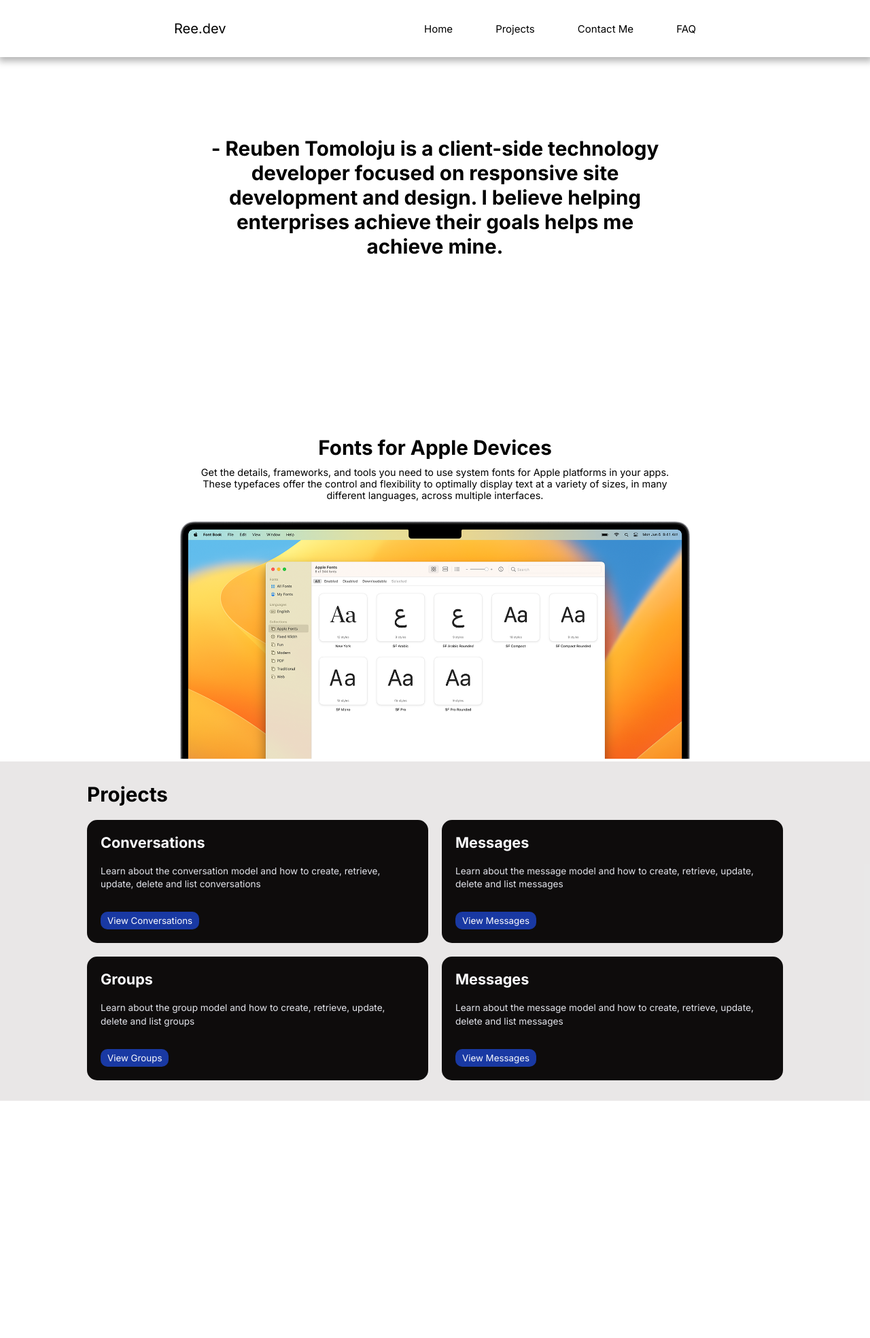
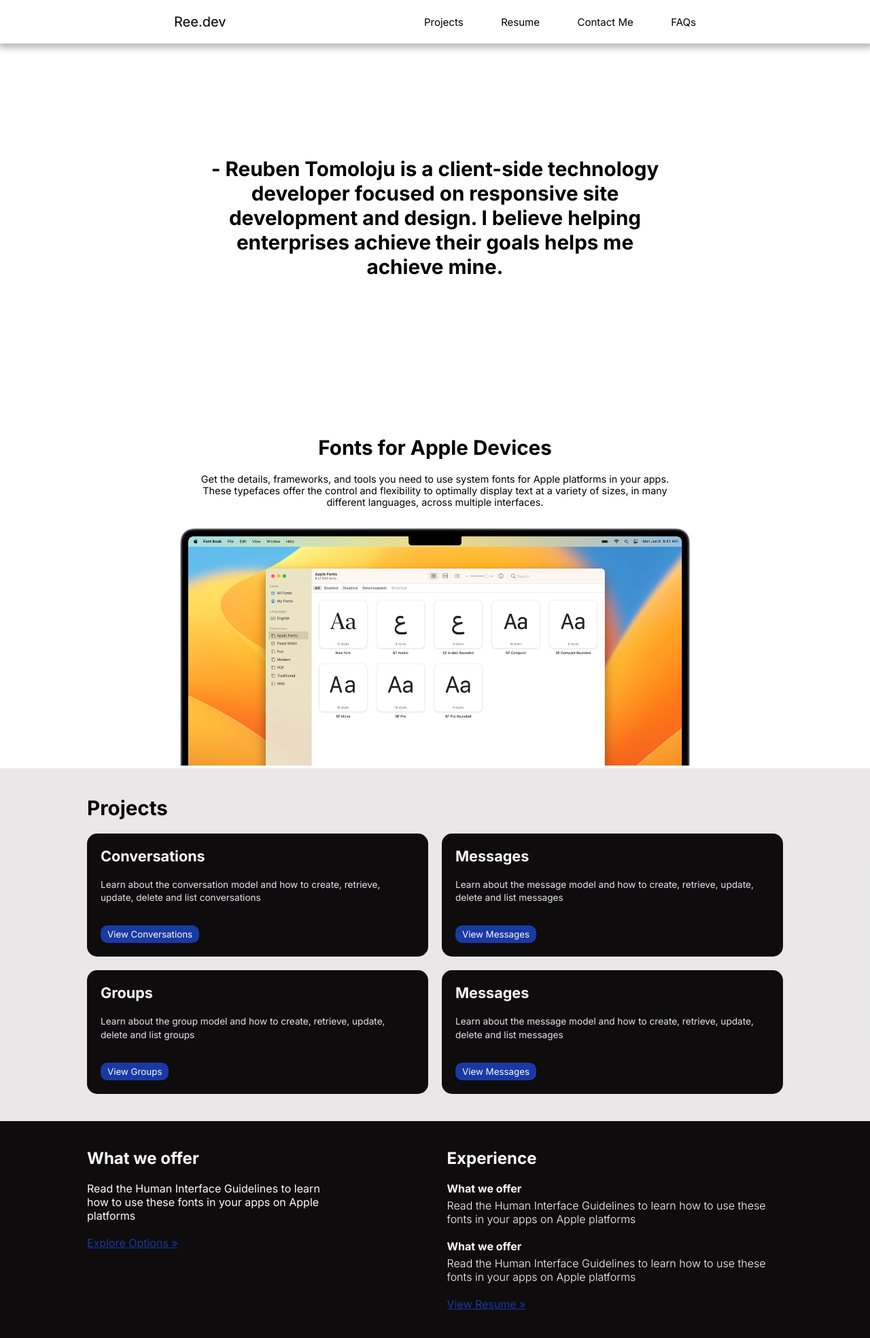
Before and after one commit to Rubylenshy/plug-ins, a plain HTML site: page portfolio-website/index.html in a window 1280 px wide. Shown: the whole page at 68% size. Before the commit the page ends 1619 px from the top, so only its background shows below. Drawn offline with Linux system fonts and the light colour scheme.

Commit message:
experience and tools section added

```diff
--- a/components-with-mouse-event/cards.json
+++ b/components-with-mouse-event/cards.json
@@ -1,16 +1,16 @@
 [
     {
-        "url": "assets/images/conversations.svg",
+        "url": "",
         "heading": "Conversations",
         "paragragh": "Learn about the conversation model and how to create, retrieve, update, delete and list conversations"
     },
     {
-        "url": "assets/images/mail.svg",
+        "url": "",
         "heading": "Messages",
         "paragragh": "Learn about the message model and how to create, retrieve, update, delete and list messages"
     },
     {
-        "url": "assets/images/people.svg",
+        "url": "",
         "heading": "Groups",
         "paragragh": "Learn about the group model and how to create, retrieve, update, delete and list groups"
     }
--- a/portfolio-website/assets/css/_variables.scss
+++ b/portfolio-website/assets/css/_variables.scss
@@ -26,10 +26,14 @@ $gray: rgb(227, 228, 235);
 $white: rgb(251, 251, 253);
 $mid-blue: rgb(25, 57, 163);
 $black: rgb(14, 12, 12);
+$pale-blue: rgb(107, 155, 252);
 $rr: rgb(80, 247, 130);
 
 h1{
     font-size: $fs-800;
+}
+h1, h2{
+    margin-bottom: 20px;
 }
 
 @media (min-width: 600px) {
--- a/portfolio-website/assets/css/style.scss
+++ b/portfolio-website/assets/css/style.scss
@@ -9,10 +9,14 @@
     justify-content: space-between;
     align-items: center;
     width: 100%;
-    padding: 30px 30px;
+    padding: 20px 30px;
     box-shadow: 1px 3px 10px 3px rgba($color: #000, $alpha: 0.3);
     font-size: $fs-700;
 }
+@mixin ouline-blue($w: 2px){
+    outline: $w solid $pale-blue;
+}
+
 
 .desktop-nav{
     display: none;
@@ -64,7 +68,7 @@
     }
 }
 .navigation-menu{
-    position: fixed;
+    position: absolute;
     width: 100%;
     padding: 10px;
     transition: 0.4s;
@@ -89,9 +93,10 @@ main > div{
     padding: 0 15px;
 }
 .detail-content{
-    text-align: center;
-    padding: 200px 0 0;
-    height: 80vh;
+    display: grid;
+    place-content: center;
+    padding: 0 20px 0;
+    min-height: 80vh;
     h1{
         max-width: 700px;
         margin: 0 auto;
@@ -115,9 +120,6 @@ main > div{
     background: #cac7c76b;
     padding: 30px 15px;
 
-    h1{
-        margin-bottom: 20px;
-    }
     .grid-projects{
         display: grid;
         gap: 20px;
@@ -134,6 +136,7 @@ main > div{
                 color: $white;
                 font-size: 1.35em;
             }
+
             p{
                 color: $gray;
                 font-size: 0.85em;
@@ -147,8 +150,62 @@ main > div{
                 padding: 5px 10px;
                 background: $mid-blue;
             }
+
+            .circle{
+                @include ouline-blue($w: 1px);
+                display: none;
+                margin: -10px 0 0 95%;
+                width: 28px;
+                height: 28px;
+                background: $white;
+                border-radius: 50%;
+                transition: all .1s;
+            }
+        }
+        .card-component:hover{
+            @include ouline-blue;
+            .header{
+                margin-top: -18px;
+            }
+            .circle{
+                display: grid;
+                place-content: center;
+            }
         }
 
+    }
+}
+
+.xp-tools{
+    padding: 30px 15px;
+    background: $black;
+    color: $white;
+    a{
+        text-decoration: underline;
+        color: $mid-blue;
+    }
+
+    .offer-experience{
+        display: grid;
+        gap: 35px;
+
+        .offer{
+            max-width: 350px;
+        }
+
+        .experience{
+            .experience-box{
+                .xp-div{
+                    margin-bottom: 20px;
+                    h4{
+                        margin-bottom: 5px;
+                    }
+                    p{
+                        font-weight: 300;
+                    }
+                }
+            }
+        }
     }
 }
 
@@ -161,7 +218,7 @@ main > div{
 
     .desktop-nav{
         @include nav;
-        padding: 30px 20%;
+        padding: 20px 20%;
         position: fixed;
         backdrop-filter: blur(5px);
         -moz-backdrop-filter: blur(5px);
@@ -174,6 +231,10 @@ main > div{
         }
     }
 
+    .detail-content{
+        text-align: center;
+    }
+
     .projects{
         padding: 30px 15px;
         .grid-projects{
@@ -181,6 +242,12 @@ main > div{
         }
     }
 
+    .xp-tools{
+
+        .offer-experience{
+            grid-template-columns: repeat(2, 1fr);
+        }
+    }
 }
 
 
@@ -191,14 +258,14 @@ main > div{
 }
 
 @media (min-width: 1000px) {
-    .projects{
-        padding: 30px 10%;
+    .projects, .xp-tools{
+        padding: 40px 10%;
     }
 }
 
 @media (min-width: 1300px) {
-    .projects{
-        padding: 30px 20%;
+    .projects, .xp-tools{
+        padding: 40px 20%;
     }
 }
 
--- a/portfolio-website/assets/js/main.js
+++ b/portfolio-website/assets/js/main.js
@@ -20,7 +20,8 @@ async function cards(file) {
     var newCards = ''
     cards.forEach(item => {
         let htmlCards = `<div class="card-component" >
-                            <div>
+                            <a href="${item.url}"><div class="circle"><img src="assets/media/icons8-link.svg" alt="Go to link" /></div></a>
+                            <div class="header">
                             <h1>${item.heading}</h1>
                             <p>${item.paragragh}</p>
                             </div>
@@ -31,11 +32,23 @@ async function cards(file) {
     });
 
     projects.innerHTML = newCards
-    window.addEventListener('load', ()=>{
+    // window.addEventListener('load', ()=>{
 
-        const cardComp = document.querySelectorAll('.card-component')
+    //     const cardComp = document.querySelectorAll('.card-component')
 
+    //     for (let i = 0; i < cardComp.length; i++) {
+    //         cardComp[i].addEventListener('mousemove', ()=>{
+    //             let x = event.clientX;
+    //             let y = event.clientY;
 
+    //             circle.style.left = x + 'px';
+    //             circle.style.top = y + 'px';
+    //             circle.style.display = 'block'
+    //         });
+    //         cardComp[i].addEventListener('mouseleave', ()=>{
+    //             circle.style.opacity = '1'
+    //         });
+    //     }
 
-    })
+    // })
 }
--- a/portfolio-website/index.html
+++ b/portfolio-website/index.html
@@ -19,10 +19,10 @@
         <nav class="desktop-nav">
             <div class="logo">Ree.dev</div>
             <ul class="nav-links">
-                <li><a href="#">Home</a></li>
                 <li><a href="#">Projects</a></li>
+                <li><a href="#">Resume</a></li>
                 <li><a href="#">Contact Me</a></li>
-                <li><a href="#">FAQ</a></li>
+                <li><a href="#">FAQs</a></li>
             </ul>
         </nav>
 
@@ -31,7 +31,8 @@
                 <li><a href="#">Projects</a></li>
                 <li><a href="#">Resume</a></li>
                 <li><a href="#">Contact Me</a></li>
-                <li><a href="#">FAQ</a></li>
+                <li><a href="#">FAQs</a></li>
+
             </ul>
         </div>
     </header>
@@ -61,6 +62,36 @@
                 </div>
             </div>
         </div>
+
+        <div class="xp-tools">
+            <div class="offer-experience">
+                <div class="offer">
+                    <h2>What we offer</h2>
+                    <p>Read the Human Interface Guidelines to learn
+                        how to use these fonts in your apps on Apple platforms</p>
+                    <div class="devices">
+                        <img src="" alt=""><img src="" alt=""><img src="" alt="">
+                    </div>
+                    <a href="">Explore Options »</a>
+                </div>
+                <div class="experience">
+                    <h2>Experience</h2>
+                    <div class="experience-box">
+                        <div class="xp-div">
+                            <h4>What we offer</h4>
+                            <p>Read the Human Interface Guidelines to learn
+                                how to use these fonts in your apps on Apple platforms</p>
+                        </div>
+                        <div class="xp-div">
+                            <h4>What we offer</h4>
+                            <p>Read the Human Interface Guidelines to learn
+                                how to use these fonts in your apps on Apple platforms</p>
+                        </div>
+                    </div>
+                    <a href="">View Resume »</a>
+                </div>
+            </div>
+        </div>
     </main>
 
     <script src="assets/js/main.js"></script>
```
Also changed, not shown: portfolio-website/assets/css/style.css, portfolio-website/assets/media/icons8-link.svg (added), 1 other file.
